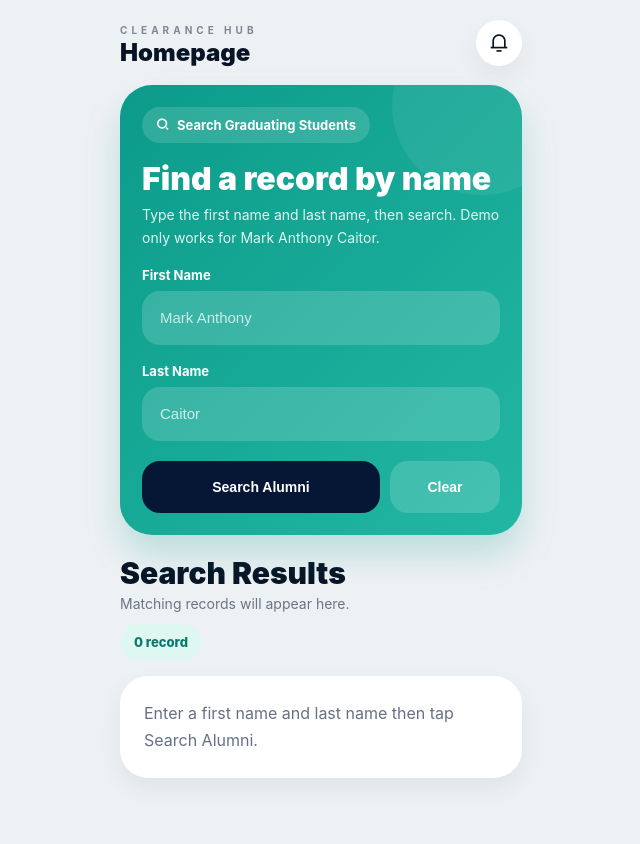
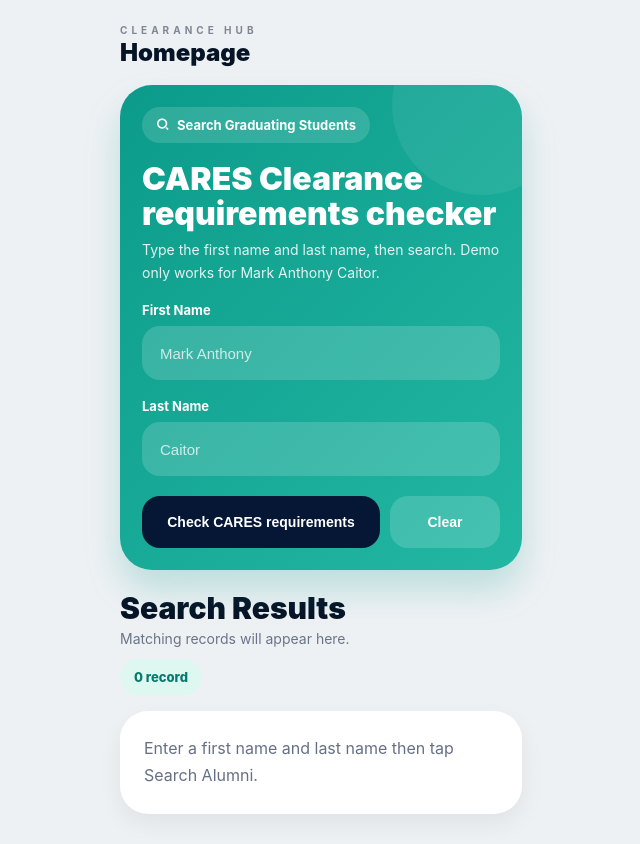
Before and after one commit to nton4976-wq/Checklist, a plain HTML site: page index.html in a window 1280 px wide. Shown: the whole page, without its empty margins (319-959 px from the left). Before the commit the page ends 808 px from the top, so only its background shows below. Drawn offline with nearby package versions, Linux system fonts and the light colour scheme.

Commit message:
Refactor index.html for clarity and functionality

```diff
--- a/index.html
+++ b/index.html
@@ -302,10 +302,6 @@ button{
       <small>CLEARANCE HUB</small>
       <h1>Homepage</h1>
     </div>
-
-    <div class="top-icon">
-      <i class="ri-notification-3-line"></i>
-    </div>
   </header>
 
   <section class="hero-card">
@@ -315,7 +311,7 @@ button{
       Search Graduating Students
     </div>
 
-    <h2>Find a record by name</h2>
+    <h2>CARES Clearance requirements checker</h2>
 
     <p>
       Type the first name and last name, then search.
@@ -340,7 +336,7 @@ button{
 
     <div class="actions">
       <button class="btn primary" id="searchBtn" type="button">
-        Search Alumni
+        Check CARES requirements
       </button>
 
       <button class="btn ghost" id="clearBtn" type="button">
@@ -426,7 +422,7 @@ function renderResult(){
   resultCount.textContent = '1 record';
 
   document.getElementById('viewDemoBtn').addEventListener('click', () => {
-    window.location.href = 'index.html';
+    window.location.href = 'home.html';
   });
 }
 
```
